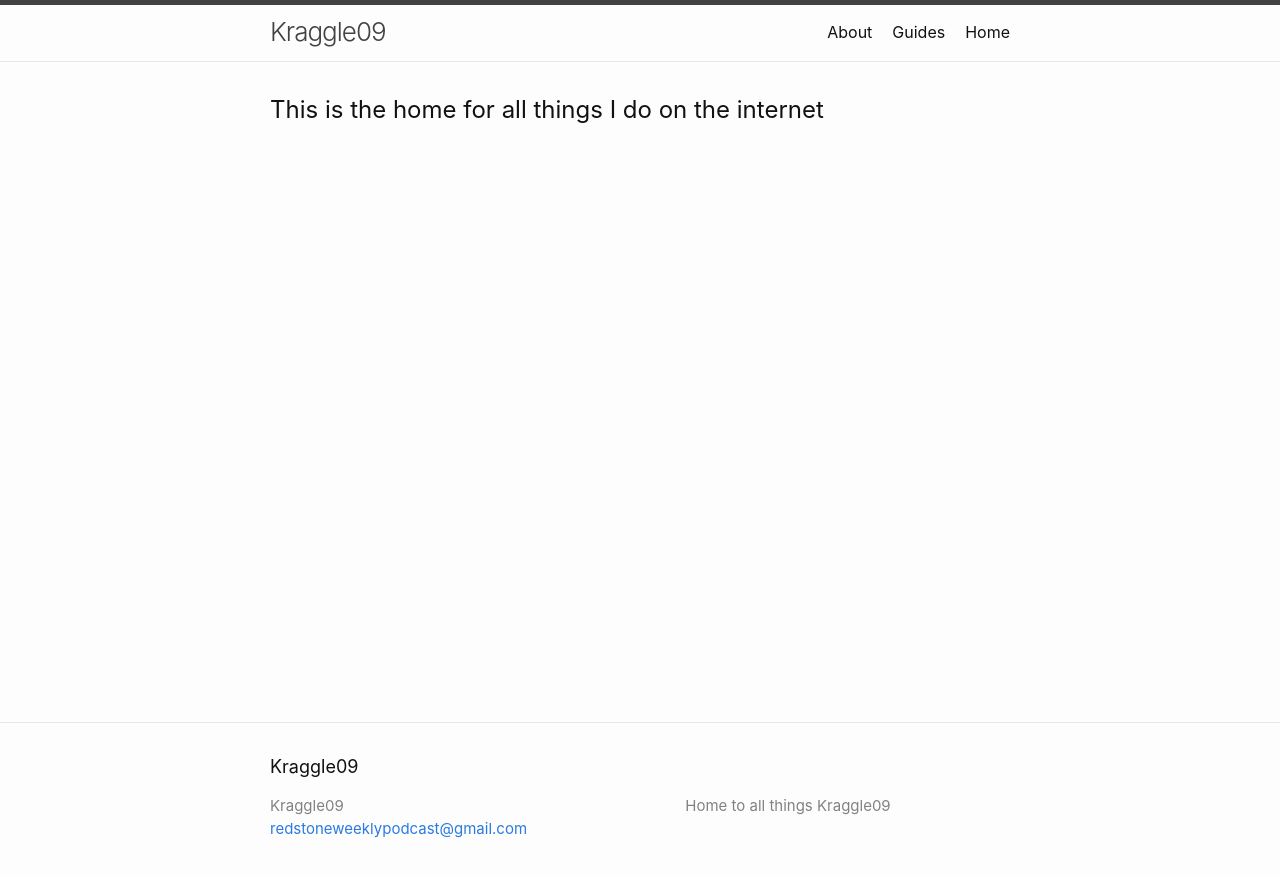
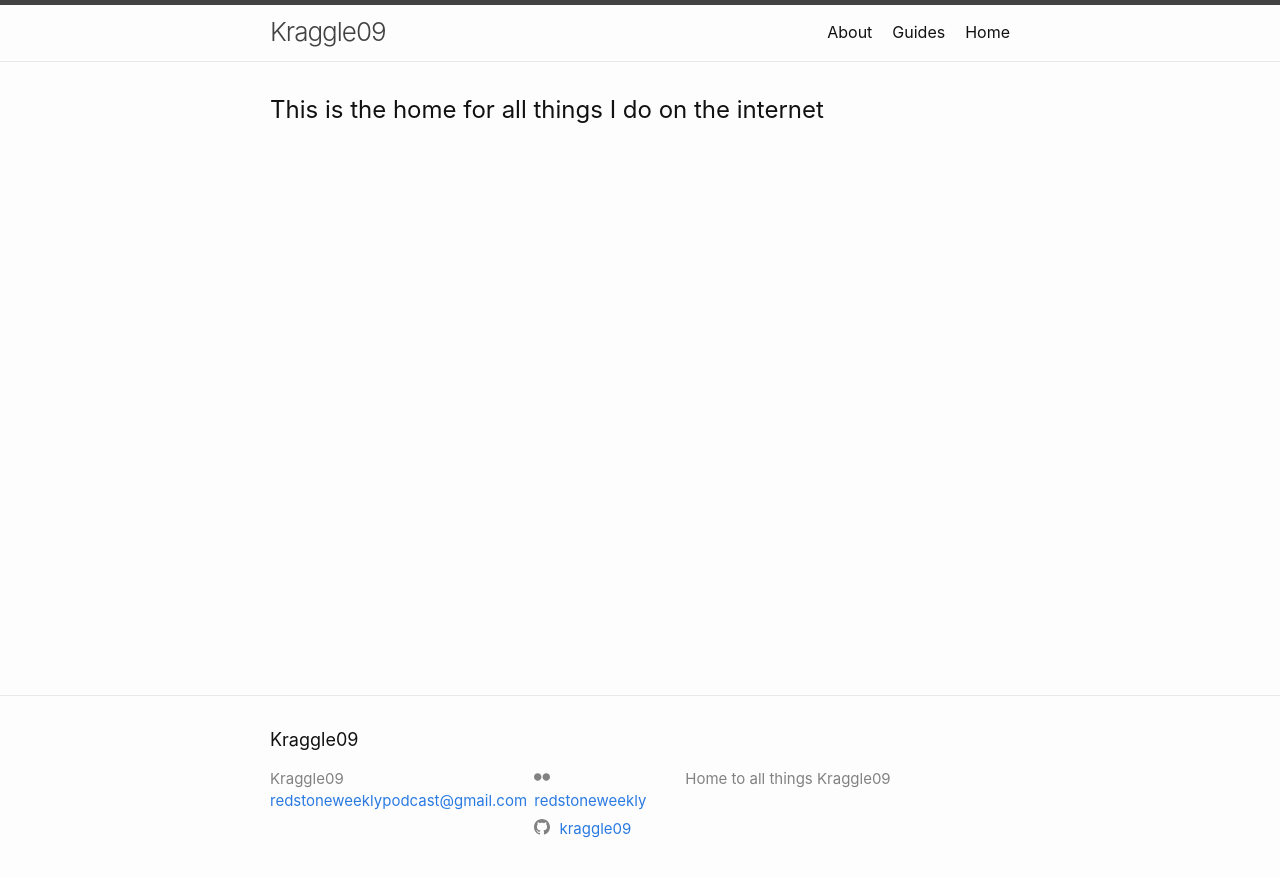
Before and after one commit to Kraggle09/kraggle09.github.io, a Jekyll site: the page built from docs/index.markdown, in a window 1280 px wide. Shown: the top 877 px of the page. Built offline with Jekyll 4.4.1, drawn with Linux system fonts in a browser that asks for light colours.

Commit message:
updated social links

```diff
--- a/docs/_config.yml
+++ b/docs/_config.yml
@@ -6,11 +6,11 @@ description: > # this means to ignore newlines until "twitter_username:"
 
 # social links
 # twitter_username: jekyllrb
-# github_username:  jekyll
+github_username:  kraggle09
 # rss: rss
 # dribbble_username: jekyll
 # facebook_username: jekyll
-# flickr_username: jekyll
+flickr_username: redstoneweekly
 # instagram_username: jekyll
 # linkedin_username: jekyll
 # pinterest_username: jekyll
```
